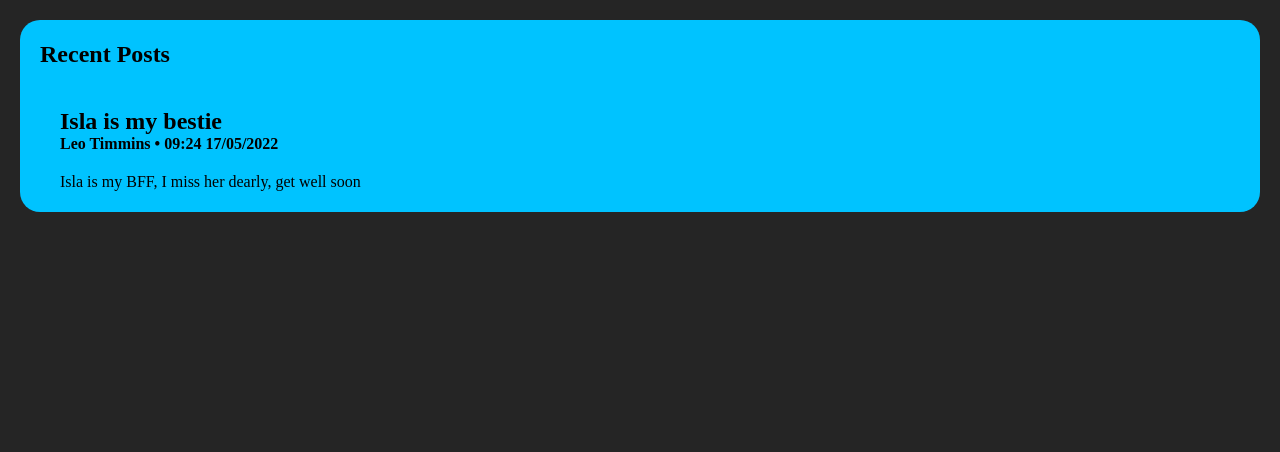
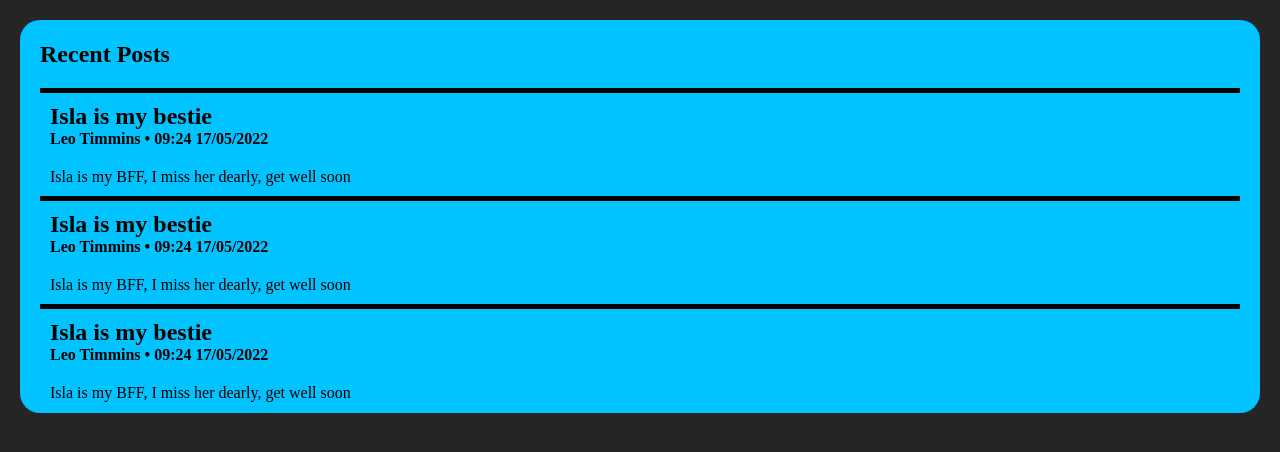
Before and after one commit to Jakube11/Copium, a PHP site: page /html/Home.html in a window 1280 px wide. Shown: the part 96-548 px from the top of the page. Run offline with PHP 8.4, Linux system fonts and the light colour scheme.

Commit message:
misc aperence alterations

```diff
--- a/css/main.css
+++ b/css/main.css
@@ -4,6 +4,10 @@ body{
     font-family: 'JetBrains Mono' /*place other fonts here, keep JetBrains as font*/;
     margin: 0px;
     padding: 0px;
+}
+
+#post *{
+    cursor: default;
 }
 
 body header{
@@ -78,12 +82,11 @@ body header a:hover{
     border-radius: 20px;
 
 }
-
 #post{
     background-color: rgb(0, 195, 255);
     color: black;
-    border-radius: 15px;
-    padding: 20px;
+    padding: 10px;
+    border-top: black 5px solid;
 }
 
 #post_meta{
@@ -99,3 +102,7 @@ body header a:hover{
     padding: 0%;
     margin: 0%;
 }
+
+#content{
+    font-weight: 400;
+}
--- a/html/Home.html
+++ b/html/Home.html
@@ -27,7 +27,7 @@
     <div id="recentposts">
         <h2>Recent Posts</h2>
         <div id="recentposts_posts">
-            <div id="post">
+            <a><div id="post">
                 <div id="post_meta">
                     <h2><a id="title">Isla is my bestie</a>
                     <h4><a class="pmeta_sml" id="author">Leo Timmins • 09:24 17/05/2022</a></h4>
@@ -37,7 +37,32 @@
                         Isla is my BFF, I miss her dearly, get well soon
                     </a>
                 </div>
-            </div>
+            </div></a>
+
+            <a><div id="post">
+                <div id="post_meta">
+                    <h2><a id="title">Isla is my bestie</a>
+                    <h4><a class="pmeta_sml" id="author">Leo Timmins • 09:24 17/05/2022</a></h4>
+                </div>
+                <div id="post_content">
+                    <a id="content">
+                        Isla is my BFF, I miss her dearly, get well soon
+                    </a>
+                </div>
+            </div></a>
+
+            <a><div id="post">
+                <div id="post_meta">
+                    <h2><a id="title">Isla is my bestie</a>
+                    <h4><a class="pmeta_sml" id="author">Leo Timmins • 09:24 17/05/2022</a></h4>
+                </div>
+                <div id="post_content">
+                    <a id="content">
+                        Isla is my BFF, I miss her dearly, get well soon
+                    </a>
+                </div>
+            </div></a>
+
         </div>
     </div>
 
```
